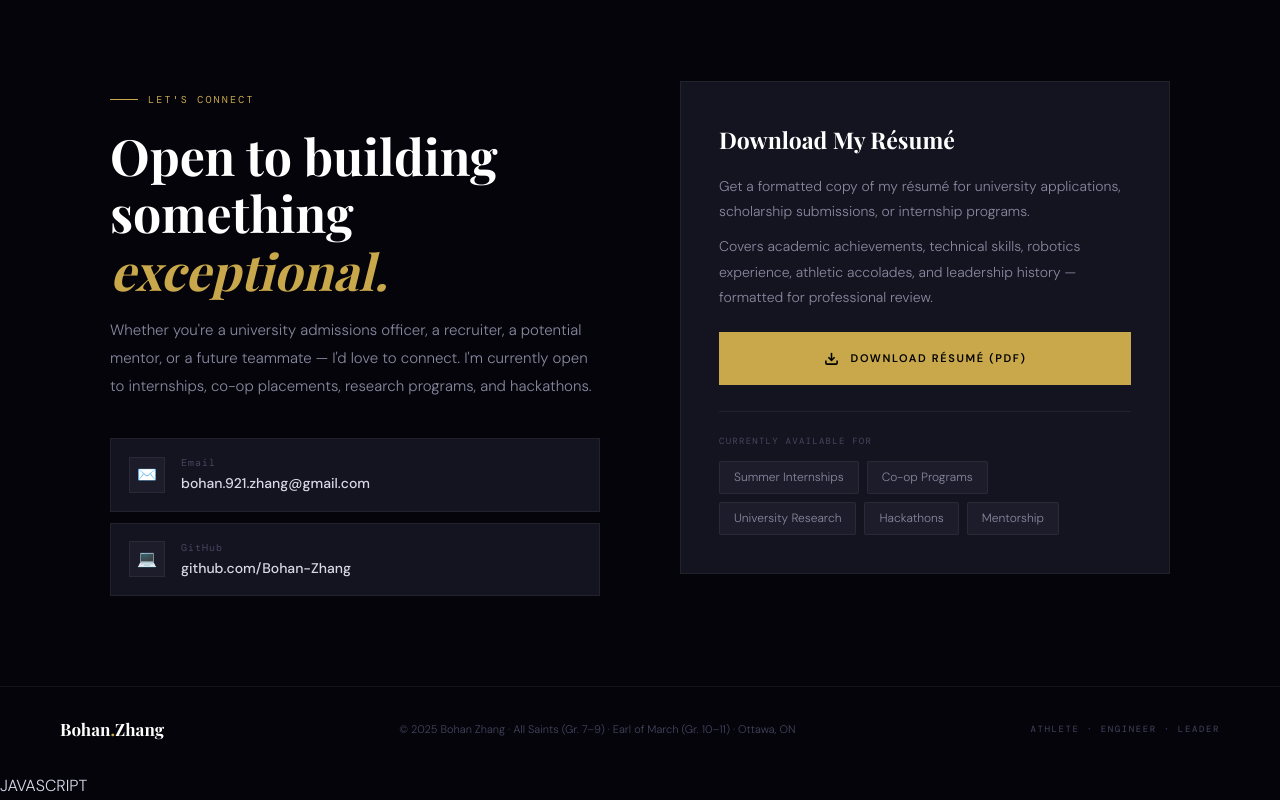
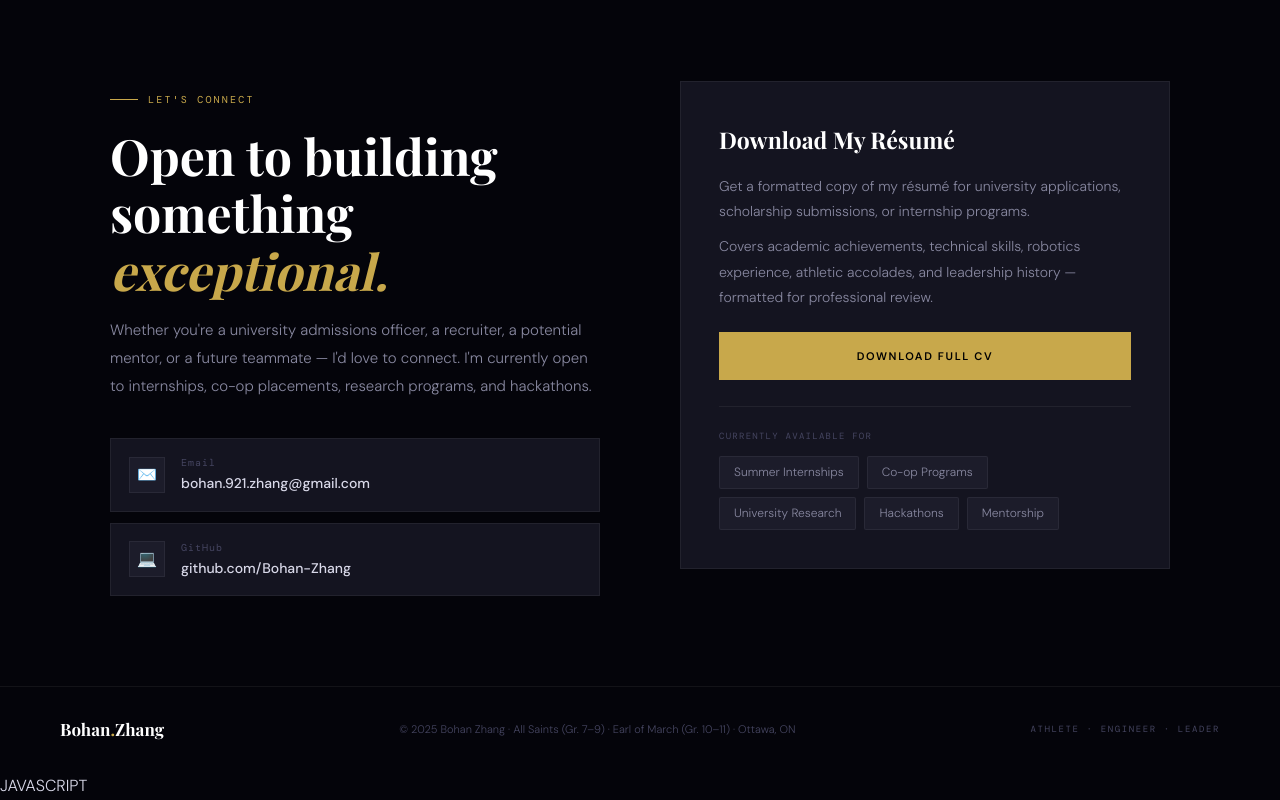
Before and after one commit to Bohan-Zhang/Personal-Site, a plain HTML site: page index.html in a window 1280 px wide. Shown: the part 10859-11659 px from the top of the page. Drawn offline with nearby package versions, Linux system fonts and the light colour scheme; a web font is replaced by a local one.

Commit message:
fixed the download button

```diff
--- a/index.html
+++ b/index.html
@@ -2046,9 +2046,8 @@ footer {
         <p>Get a formatted copy of my résumé for university applications, scholarship submissions, or internship programs.</p>
         <p>Covers academic achievements, technical skills, robotics experience, athletic accolades, and leadership history — formatted for professional review.</p>
         <!-- ★ UPDATE: Replace href="#" with your PDF resume path -->
-        <a href="#" class="download-btn">
-          <svg width="15" height="15" viewBox="0 0 24 24" fill="none" stroke="currentColor" stroke-width="2.5"><path d="M21 15v4a2 2 0 01-2 2H5a2 2 0 01-2-2v-4"/><polyline points="7 10 12 15 17 10"/><line x1="12" y1="15" x2="12" y2="3"/></svg>
-          Download Résumé (PDF)
+        <a href="assets/Bohan_Zhang_Resume.pdf" download>
+          <button class="download-btn">Download Full CV</button>
         </a>
         <div class="avail-wrap">
           <div class="avail-lbl">Currently available for</div>
```
